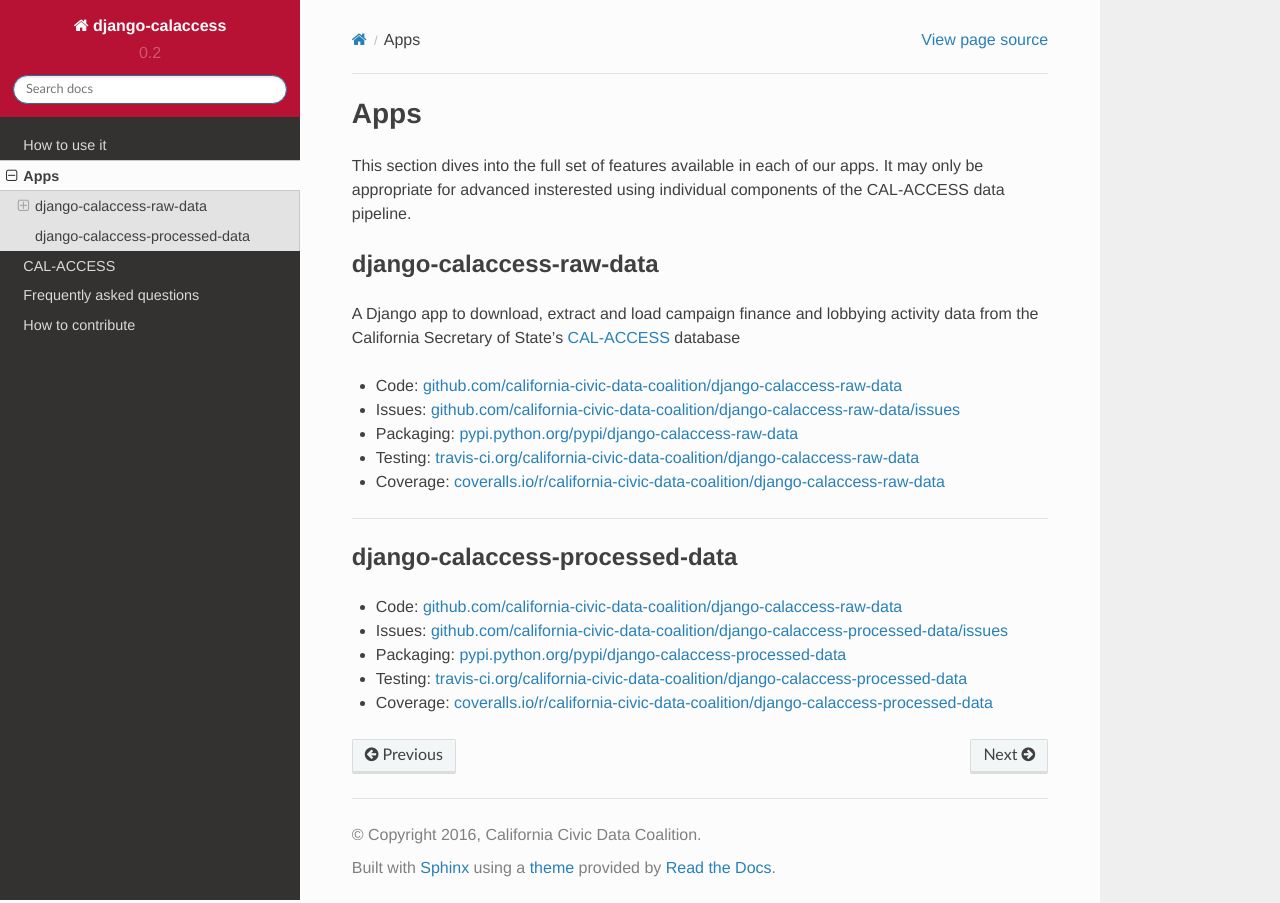
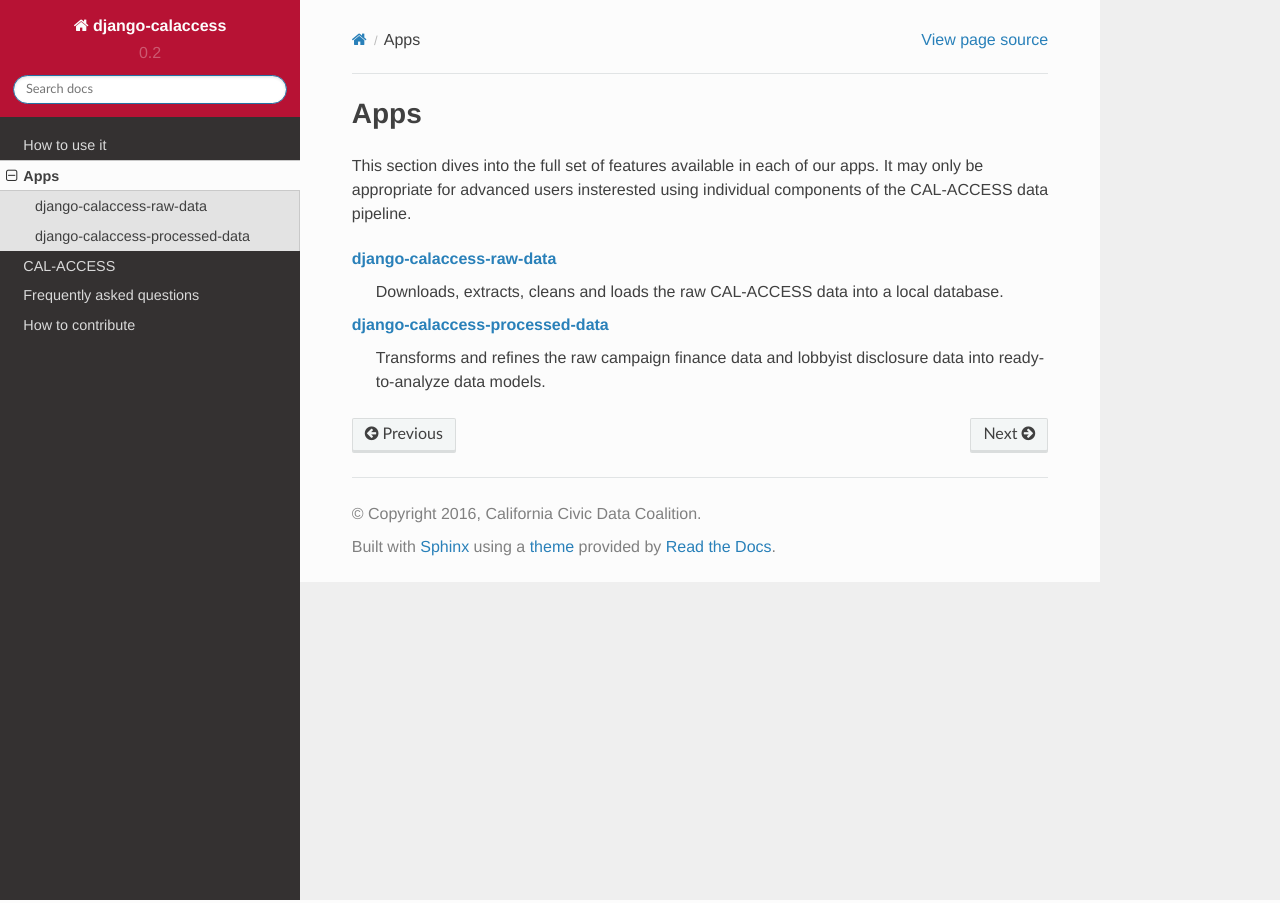
Before and after one commit to palewire/django-calaccess-technical-documentation, a Sphinx documentation site: the page built from docs/apps.rst, in a window 1280 px wide. Built offline with Sphinx 7.4.7 and the Read the Docs theme 2.0.0, drawn with Linux system fonts in a browser that asks for light colours; pages that are not in the unit, such as notebooks, are missing from menus.

Commit message:
Trying to get the tree structure right

```diff
--- a/docs/apps.rst
+++ b/docs/apps.rst
@@ -1,34 +1,18 @@
 Apps
 ====
 
-This section dives into the full set of features available in each of our apps. It may only be appropriate for advanced insterested using individual components of the CAL-ACCESS data pipeline.
-
-django-calaccess-raw-data
--------------------------
-
-A Django app to download, extract and load campaign finance and lobbying activity data from the California Secretary of State's `CAL-ACCESS <http://www.sos.ca.gov/prd/cal-access/>`_  database
+This section dives into the full set of features available in each of our apps. It may only be appropriate for advanced users insterested using individual components of the CAL-ACCESS data pipeline.
 
 .. toctree::
    :hidden:
    :maxdepth: 1
 
-   raw_app/managementcommands
-   raw_app/tracking
-   raw_app/changelog
+   apps/raw_data_app
+   apps/processed_data_app
 
-* Code: `github.com/california-civic-data-coalition/django-calaccess-raw-data <https://github.com/california-civic-data-coalition/django-calaccess-raw-data>`_
-* Issues: `github.com/california-civic-data-coalition/django-calaccess-raw-data/issues <https://github.com/california-civic-data-coalition/django-calaccess-raw-data/issues>`_
-* Packaging: `pypi.python.org/pypi/django-calaccess-raw-data <https://pypi.python.org/pypi/django-calaccess-raw-data>`_
-* Testing: `travis-ci.org/california-civic-data-coalition/django-calaccess-raw-data <https://travis-ci.org/california-civic-data-coalition/django-calaccess-raw-data>`_
-* Coverage: `coveralls.io/r/california-civic-data-coalition/django-calaccess-raw-data <https://coveralls.io/r/california-civic-data-coalition/django-calaccess-raw-data>`_
 
-----------
+`django-calaccess-raw-data <raw_data_app.html>`_
+    Downloads, extracts, cleans and loads the raw CAL-ACCESS data into a local database.
 
-django-calaccess-processed-data
--------------------------------
-
-* Code: `github.com/california-civic-data-coalition/django-calaccess-raw-data <https://github.com/california-civic-data-coalition/django-calaccess-processed-data>`_
-* Issues: `github.com/california-civic-data-coalition/django-calaccess-processed-data/issues <https://github.com/california-civic-data-coalition/django-calaccess-processed-data/issues>`_
-* Packaging: `pypi.python.org/pypi/django-calaccess-processed-data <https://pypi.python.org/pypi/django-calaccess-processed-data>`_
-* Testing: `travis-ci.org/california-civic-data-coalition/django-calaccess-processed-data <https://travis-ci.org/california-civic-data-coalition/django-calaccess-processed-data>`_
-* Coverage: `coveralls.io/r/california-civic-data-coalition/django-calaccess-processed-data <https://coveralls.io/r/california-civic-data-coalition/django-calaccess-processed-data>`_
+`django-calaccess-processed-data <processed_data_app.html>`_
+    Transforms and refines the raw campaign finance data and lobbyist disclosure data into ready-to-analyze data models.
--- a/docs/raw_app/tracking.rst
+++ b/docs/apps/raw_data_app/tracking.rst
@@ -1,5 +1,11 @@
 Tracking updates
 ================
+
+.. toctree::
+   :hidden:
+   :maxdepth: 2
+
+   managementcommands
 
 This app also keeps track of each version of the CAL-ACCESS database released by the California Secretary of State, including its release date and byte size, as well as the activity of the `management commands <http://django-calaccess-raw-data.californiacivicdata.org/en/latest/managementcommands.html>`_ that process this data.
 
```
Also changed, not shown: docs/apps/processed_data_app.rst (added, +13 -0 lines), docs/apps/raw_data_app.rst (renamed from docs/raw_data_app.rst, +4 -5 lines), docs/apps/raw_data_app/changelog.rst (renamed from docs/raw_app/changelog.rst), docs/apps/raw_data_app/managementcommands.rst (renamed from docs/raw_app/managementcommands.rst), docs/apps/raw_data_app/releasechecklist.rst (renamed from docs/raw_app/releasechecklist.rst).
